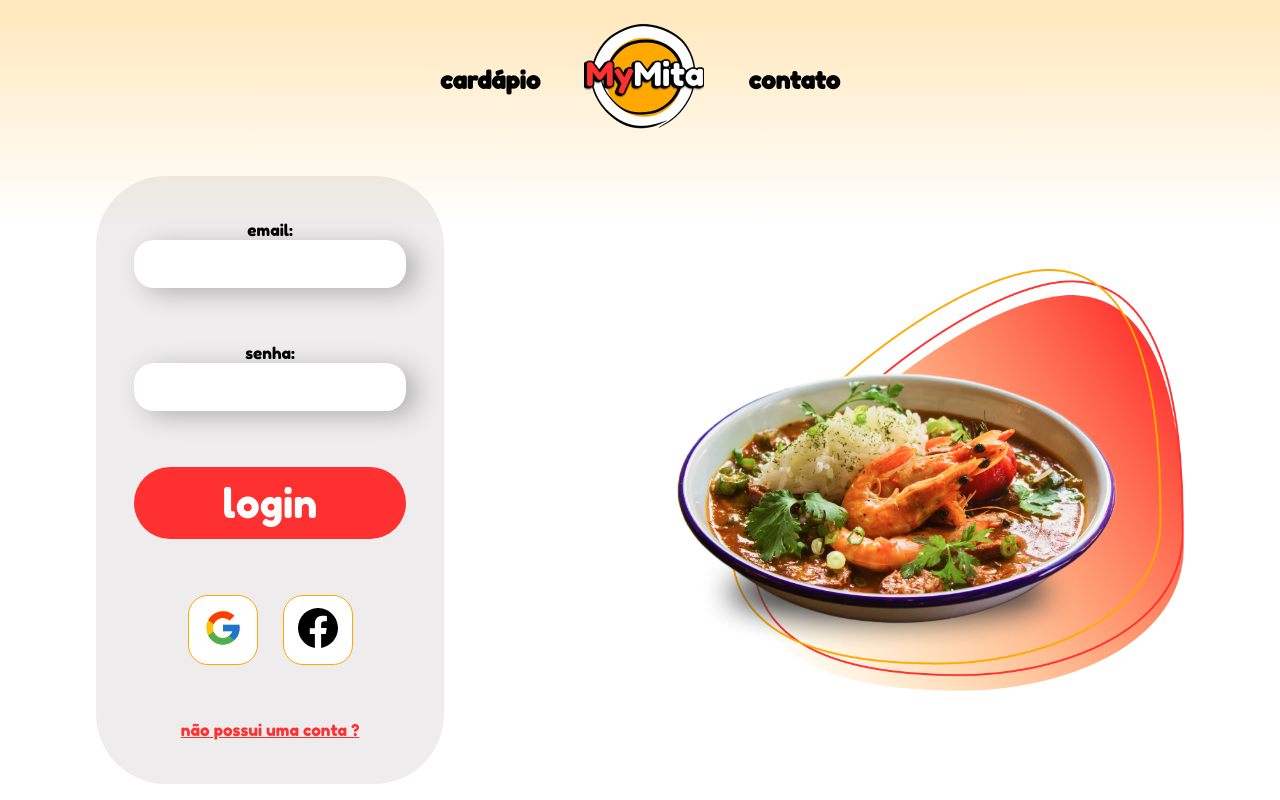
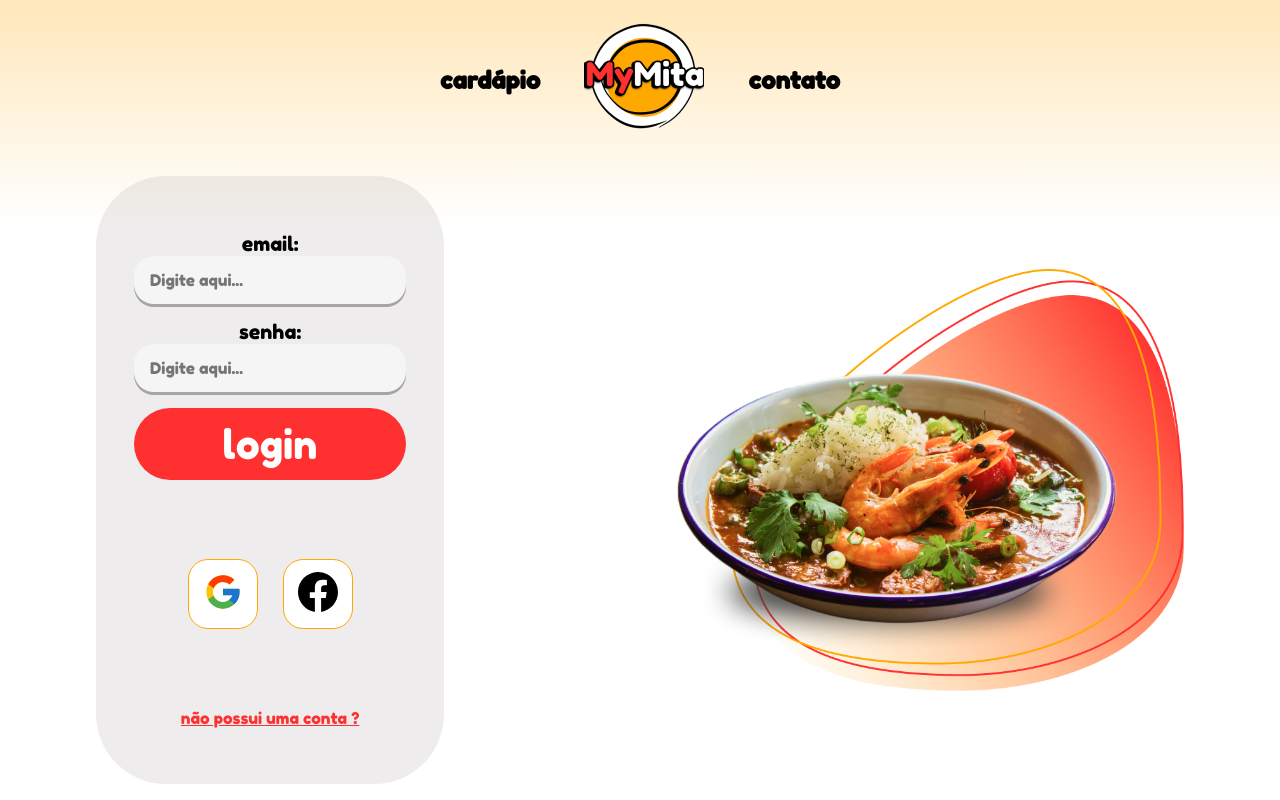
Before and after one commit to ViniciusCharleaux/mymita, a React (Vite) app: page / in a window 1280 px wide. Built offline with nearby package versions, Linux system fonts and the light colour scheme.

Commit message:
login pode ser feito com enter
foi adicionado a função de logar com o click do enter

```diff
--- a/src/pages/home/index.tsx
+++ b/src/pages/home/index.tsx
@@ -1,18 +1,18 @@
-import { Container } from './styles';
-import {Header} from '../../components/Header'
-import {FcGoogle} from 'react-icons/fc'
-import {BsFacebook} from 'react-icons/bs'
-import { images } from '../../constants';
-import { useState } from 'react';
+import { Container } from "./styles";
+import { Header } from "../../components/Header";
+import { FcGoogle } from "react-icons/fc";
+import { BsFacebook } from "react-icons/bs";
+import { images } from "../../constants";
+import { SetStateAction, useState } from "react";
 
-import {MiniLoading} from '../../components/Loading';
+import { MiniLoading } from "../../components/Loading";
 
 // import {buscaLogin, createUser, CreateUserData} from '../../interfaces/user'
 
-import {useNavigate} from 'react-router-dom'
+import { useNavigate } from "react-router-dom";
 
-import {useAuth} from '../../hooks/auth';
-import {useToast} from '../../hooks/toast';
+import { useAuth } from "../../hooks/auth";
+import { useToast } from "../../hooks/toast";
 
 interface LoginData {
   email: string;
@@ -20,57 +20,53 @@
 }
 
 export const Home: React.FC = () => {
-
-  const [email, setEmail] = useState<string>('')
-  const [password, setPassword] = useState<string>('')
+  const [email, setEmail] = useState<string>("");
+  const [password, setPassword] = useState<string>("");
   const [loading, setLoading] = useState<Boolean>(false);
 
-  const {signIn, user} = useAuth()
-  const {toastTopSuccess, toastTopError} = useToast()
+  const { signIn, user } = useAuth();
+  const { toastTopSuccess, toastTopError } = useToast();
 
-  const navigate = useNavigate()
 
-  const handleLogin = async() => {
+  const navigate = useNavigate();
 
-    setLoading(true)
+  const handleLogin = async () => {
+    setLoading(true);
 
-    if(email === '' && password === ''){
-      toastTopError("Campos vazios, preencha-os para fazer o login!")
-    }else if(email === ''){
-      toastTopError("Campo de email vazio, preencha por favor!")
-    }else if(password === ''){
-      toastTopError("Campo de senha vazio, preencha por favor")
-    }else{
-      const res = await signIn({email, password})
+    if (email === "" && password === "") {
+      toastTopError("Campos vazios, preencha-os para fazer o login!");
+    } else if (email === "") {
+      toastTopError("Campo de email vazio, preencha por favor!");
+    } else if (password === "") {
+      toastTopError("Campo de senha vazio, preencha por favor");
+    } else {
+      const res = await signIn({ email, password });
 
-      if(res){
-        toastTopSuccess('Login bem sucedido')
+      if (res) {
+        toastTopSuccess("Login bem sucedido");
 
         setTimeout(() => {
           setLoading(false);
-          navigate('/dashboard')
-        },1000);
-
-      }else{
-        toastTopError("Email ou senha errado, conta não encontrada!")
+          navigate("/dashboard");
+        }, 1000);
+      } else {
+        toastTopError("Email ou senha errado, conta não encontrada!");
       }
     }
 
     setLoading(false);
-  }
+  };
 
   return (
     <Container>
-      <Header
-        title1='cardápio'
-        title2='contato'
-      />
+      <Header title1="cardápio" title2="contato" />
       <main>
-        <div className='main__login-container'>
-
+        <div className="main__login-container">
+        <form onClick={(e) => e.preventDefault()}>
             <div className="main__input-container">
               <label htmlFor="">email:</label>
               <input
+                placeholder="Digite aqui..."
                 type="text"
                 onChange={(e) => setEmail(e.target.value)}
               />
@@ -79,46 +75,40 @@
             <div className="main__input-container">
               <label htmlFor="">senha:</label>
               <input
+                placeholder="Digite aqui..."
                 type="password"
                 onChange={(e) => setPassword(e.target.value)}
               />
             </div>
 
+            <button
 
-          <button
-            className='button__login'
+              className="button__login"
               onClick={handleLogin}
+              type="submit"
               // onClick={(event) => navigate('/dashboard')}
             >
               login
-            {loading && <MiniLoading/>}
+              {loading && <MiniLoading />}
             </button>
+            </form>
 
           <div className="main__social">
-            <button
-              className='button__social'
-            >
-              <FcGoogle
-                size={40}
-               />
+            <button className="button__social">
+              <FcGoogle size={40} />
             </button>
-            <button
-              className='button__social'
-            >
-              <BsFacebook
-                size={40}
-              />
+            <button className="button__social">
+              <BsFacebook size={40} />
             </button>
           </div>
 
           <a href="/cadastro">não possui uma conta ?</a>
-
         </div>
-        <div className='main__image'>
+        <div className="main__image">
           <img src={images.mainImg} alt="main image" />
         </div>
       </main>
       <footer></footer>
     </Container>
-  )
-}
+  );
+};
--- a/src/pages/home/styles.ts
+++ b/src/pages/home/styles.ts
@@ -40,18 +40,30 @@
         display: flex;
         flex-direction: column;
         align-items: center ;
+        margin-bottom: 1rem;
       }
 
       input{
+        /* height: 3rem;
+        width: 17rem;
+        border-radius: 20px;
+        box-shadow: 10px 5px 25px rgba(0, 0, 0, 0.25);
+        padding: 0 2rem ; */
         height: 3rem;
         width: 17rem;
         border-radius: 20px;
-        box-shadow: 10px 5px 25px rgba(0, 0, 0, 0.25);
-        padding: 0 2rem ;
+        box-shadow: 0px 3px rgba(0, 0, 0, 0.30);
+        background-color: whitesmoke;
+        color: rgba(0, 0, 0, 0.5);
+        font-family: 'fredoka one';
+        font-size: 12pt;
+        padding: 0 1rem ;
+        //margin: 0.5rem 0;
       }
 
       label{
         font-family: 'fredoka one';
+        font-size: 20px;
       }
 
       .button__login {
```
Lines whose indentation alone changed are shown as unchanged.
